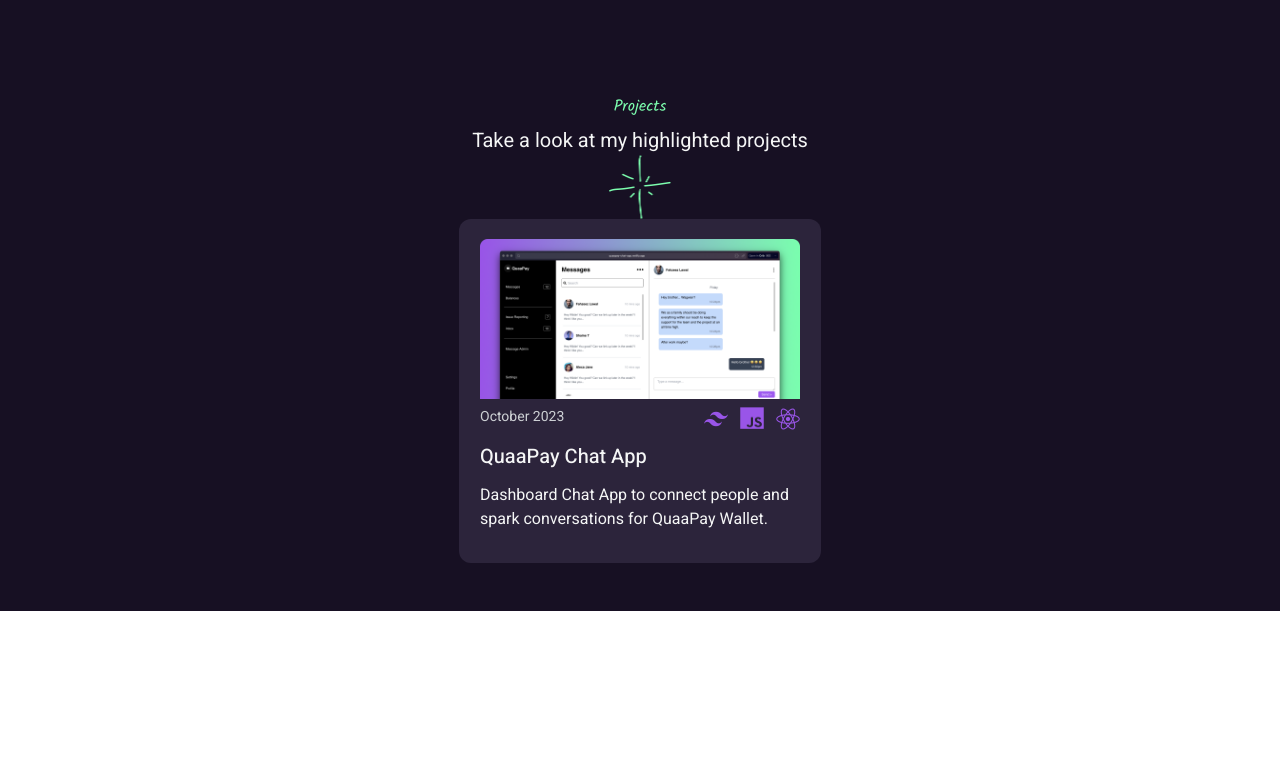
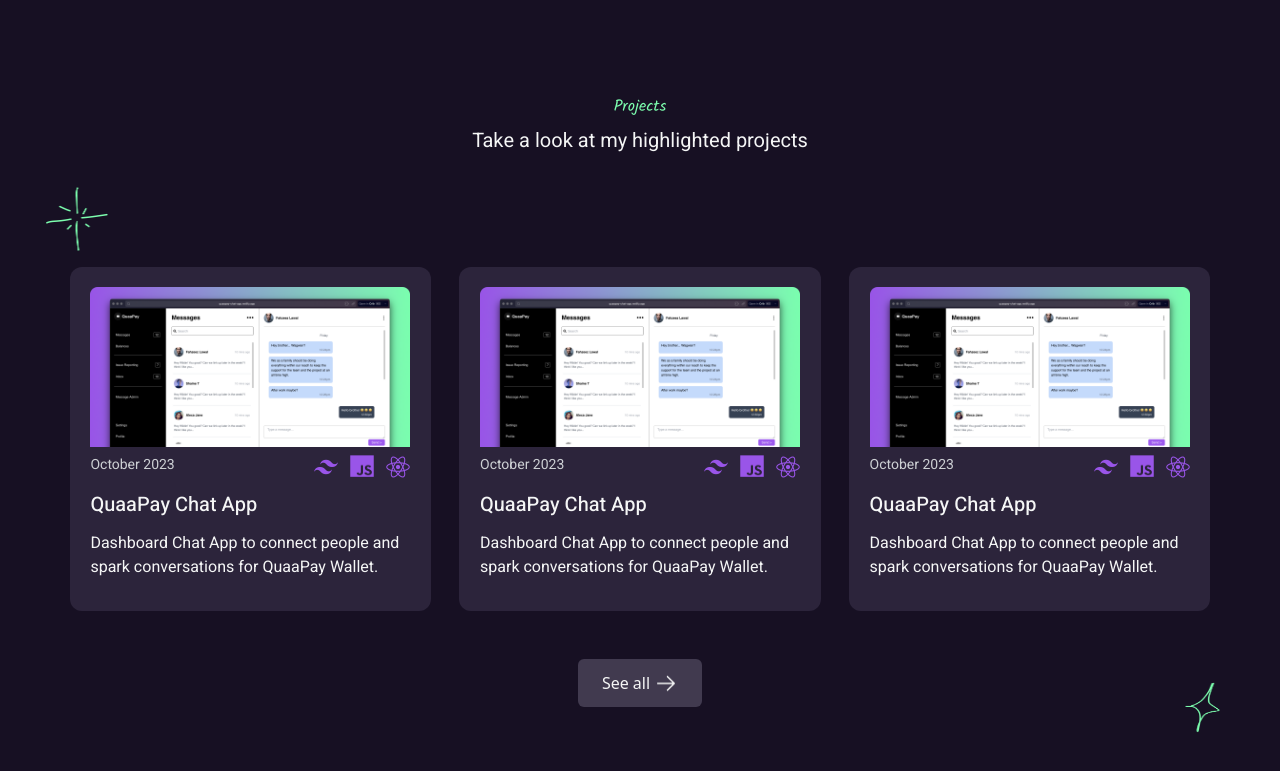
Before and after one commit to Thatgirl9/Favour-Portfolio, a React (Vite) app: page / in a window 1280 px wide. Shown: the part 1048-1819 px from the top of the page. Before the commit the page ends 1659 px from the top, so only its background shows below. Built offline with nearby package versions, Linux system fonts and the light colour scheme.

Commit message:
Feat: Add other projects

```diff
--- a/src/components/Projects/Projects.jsx
+++ b/src/components/Projects/Projects.jsx
@@ -1,6 +1,8 @@
+import { Link } from "react-router-dom";
 import "./project.css";
 import SparklesOne from "../../assets/projects/Graphic (1).png";
 import SparklesTwo from "../../assets/projects/Graphic (2).png";
+import ArrowRight from "../../assets/general/ArrowRight.png";
 import ProjectOne from "../../assets/projects/Placeholder.png";
 import Tailwind from "../../assets/aboutme/Tailwind.png";
 import React from "../../assets/aboutme/React.png";
@@ -17,7 +19,7 @@ const Projects = () => {
       className="flex flex-col justify-center items-center pb-[3em]"
       id="projects"
     >
-      <div className="text-center flex flex-col gap-2">
+      <div className="text-center flex flex-col gap-2 mb-[2em]">
         <h1 className="font-textTypo text-secondaryBrand text-base">
           Projects
         </h1>
@@ -27,16 +29,16 @@ const Projects = () => {
         </h2>
       </div>
 
-      <div className="flex flex-col justify-center items-center">
+      <div className="flex flex-col justify-center items-center relative pt-[5em] pb-[3em] ">
         {/* Sparkles */}
-        <div className="">
+        <div className="absolute left-[-1em] md:left-[-1.5em] md:top-0 top-[2.3em]">
           <img src={SparklesOne} alt="Sparkles" className="w-[62px] h-[64px]" />
         </div>
 
         {/* Project  */}
-        <div>
+        <div className="flex gap-7 lg:gap- 5 md:flex-row flex-col md:flex-wrap md:full  justify-center items-center pb-[3em]">
           {/* Project 1 */}
-          <div className="bg-surfacePrimary p-[1.3em] pb-[2em] rounded-xl hover:border hover:border-secondaryBrand project-card hover:cursor-pointer">
+          <div className="bg-surfacePrimary p-[1.3em] pb-[2em] rounded-xl hover:border hover:border-secondaryBrand project-card hover:cursor-pointer w-[90%] md:w-fit">
             <div>
               <img
                 src={ProjectOne}
@@ -69,13 +71,135 @@ const Projects = () => {
               <h2 className="text-textPrimary mt-3 text-xl font-medium">
                 QuaaPay Chat App
               </h2>
-              <p className="w-[35ch] text-textPrimary mt-3 text-base">
+              <p className="w-[33ch] md:w-[35ch] text-textPrimary mt-3 text-base">
                 Dashboard Chat App to connect people and spark conversations for
                 QuaaPay Wallet.
               </p>
             </div>
           </div>
           {/* End of Project Card */}
+
+          {/* Project 1 */}
+          <div className="bg-surfacePrimary p-[1.3em] pb-[2em] rounded-xl hover:border hover:border-secondaryBrand project-card hover:cursor-pointer  w-[90%] md:w-fit">
+            <div>
+              <img
+                src={ProjectOne}
+                alt="ChatApp Project Image"
+                className="w-[20em]"
+              />
+            </div>
+            <div className="mt-2 font-sectionTypo">
+              <div className="flex justify-between">
+                <p className="text-textSecondary text-sm">October 2023</p>
+                <p className="flex gap-3">
+                  <img
+                    src={Tailwind}
+                    alt="Tailwind Logo"
+                    className="w-[24px] h-[24px]"
+                  />
+                  <img
+                    src={Js}
+                    alt="JavaScript Logo"
+                    className="w-[24px] h-[22px]"
+                  />
+                  <img
+                    src={React}
+                    alt="React Logo"
+                    className="w-[24px] h-[24px]"
+                  />
+                </p>
+              </div>
+
+              <h2 className="text-textPrimary mt-3 text-xl font-medium">
+                QuaaPay Chat App
+              </h2>
+              <p className="w-[33ch] md:w-[35ch] text-textPrimary mt-3 text-base">
+                Dashboard Chat App to connect people and spark conversations for
+                QuaaPay Wallet.
+              </p>
+            </div>
+          </div>
+          {/* End of Project Card */}
+
+          {/* Project 1 */}
+          <div className="bg-surfacePrimary p-[1.3em] pb-[2em] rounded-xl hover:border hover:border-secondaryBrand project-card hover:cursor-pointer hover:z-50 md:hover:z-auto  w-[90%] md:w-fit ">
+            <div>
+              <img
+                src={ProjectOne}
+                alt="ChatApp Project Image"
+                className="w-[20em]"
+              />
+            </div>
+            <div className="mt-2 font-sectionTypo">
+              <div className="flex justify-between">
+                <p className="text-textSecondary text-sm">October 2023</p>
+                <p className="flex gap-3">
+                  <img
+                    src={Tailwind}
+                    alt="Tailwind Logo"
+                    className="w-[24px] h-[24px]"
+                  />
+                  <img
+                    src={Js}
+                    alt="JavaScript Logo"
+                    className="w-[24px] h-[22px]"
+                  />
+                  <img
+                    src={React}
+                    alt="React Logo"
+                    className="w-[24px] h-[24px]"
+                  />
+                </p>
+              </div>
+
+              <h2 className="text-textPrimary mt-3 text-xl font-medium">
+                QuaaPay Chat App
+              </h2>
+              <p className="w-[33ch] md:w-[35ch] text-textPrimary mt-3 text-base">
+                Dashboard Chat App to connect people and spark conversations for
+                QuaaPay Wallet.
+              </p>
+            </div>
+          </div>
+          {/* End of Project Card */}
+
+          {/* <button className=" bg-primaryBrand500 rounded-md  hover:bg-gradientPurple">
+            <Link
+              to="/contact "
+              className="py-[12px] px-[15px]  sm:py-[12px] sm:px-[24px] flex items-center justify-center gap-1"
+            >
+              <span>Get in touch</span>
+              <span>
+                <img
+                  src={ArrowRight}
+                  className="w-[24px] h-[24px]"
+                  alt="Arrow Right Icon"
+                />
+              </span>
+            </Link>
+          </button> */}
+        </div>
+        {/* End of Product */}
+
+        <button className=" bg-surfaceSecondary rounded-md hover:bg-surfaceTertiary text-textPrimary">
+          <Link
+            to="/contact "
+            className="py-[12px] px-[15px]  sm:py-[12px] sm:px-[24px] flex items-center justify-center gap-1"
+          >
+            <span>See all</span>
+            <span>
+              <img
+                src={ArrowRight}
+                className="w-[24px] h-[24px]"
+                alt="Arrow Right Icon"
+              />
+            </span>
+          </Link>
+        </button>
+
+        {/* Sparkles Two */}
+        <div className="absolute md:bottom-[1em] bottom-[7em] right-[-0.8em] lg:right-[-1.5em] z-30 md:z-auto">
+          <img src={SparklesTwo} alt="Sparkles" className="w-[62px] h-[64px]" />
         </div>
       </div>
     </div>
```
